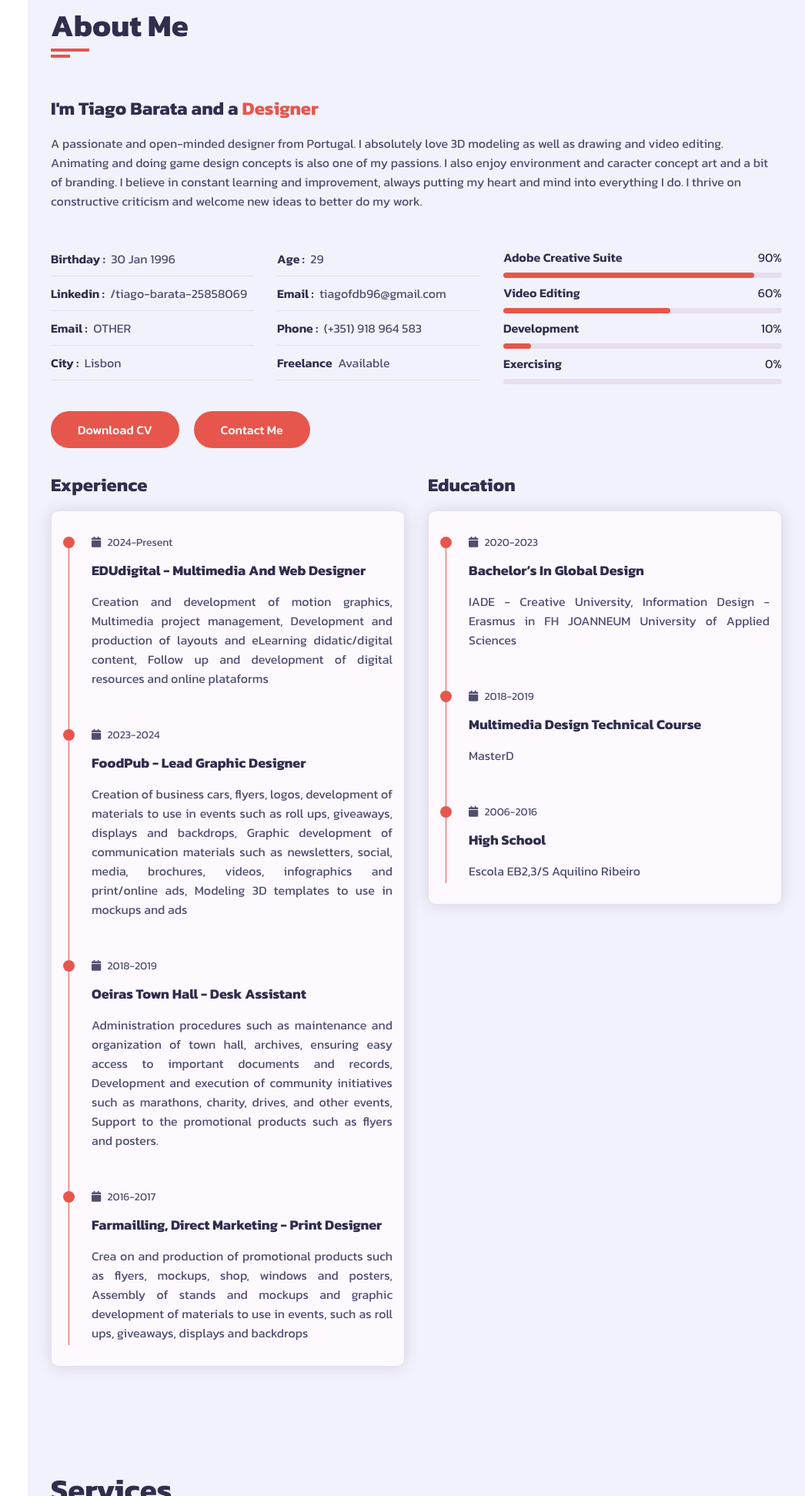
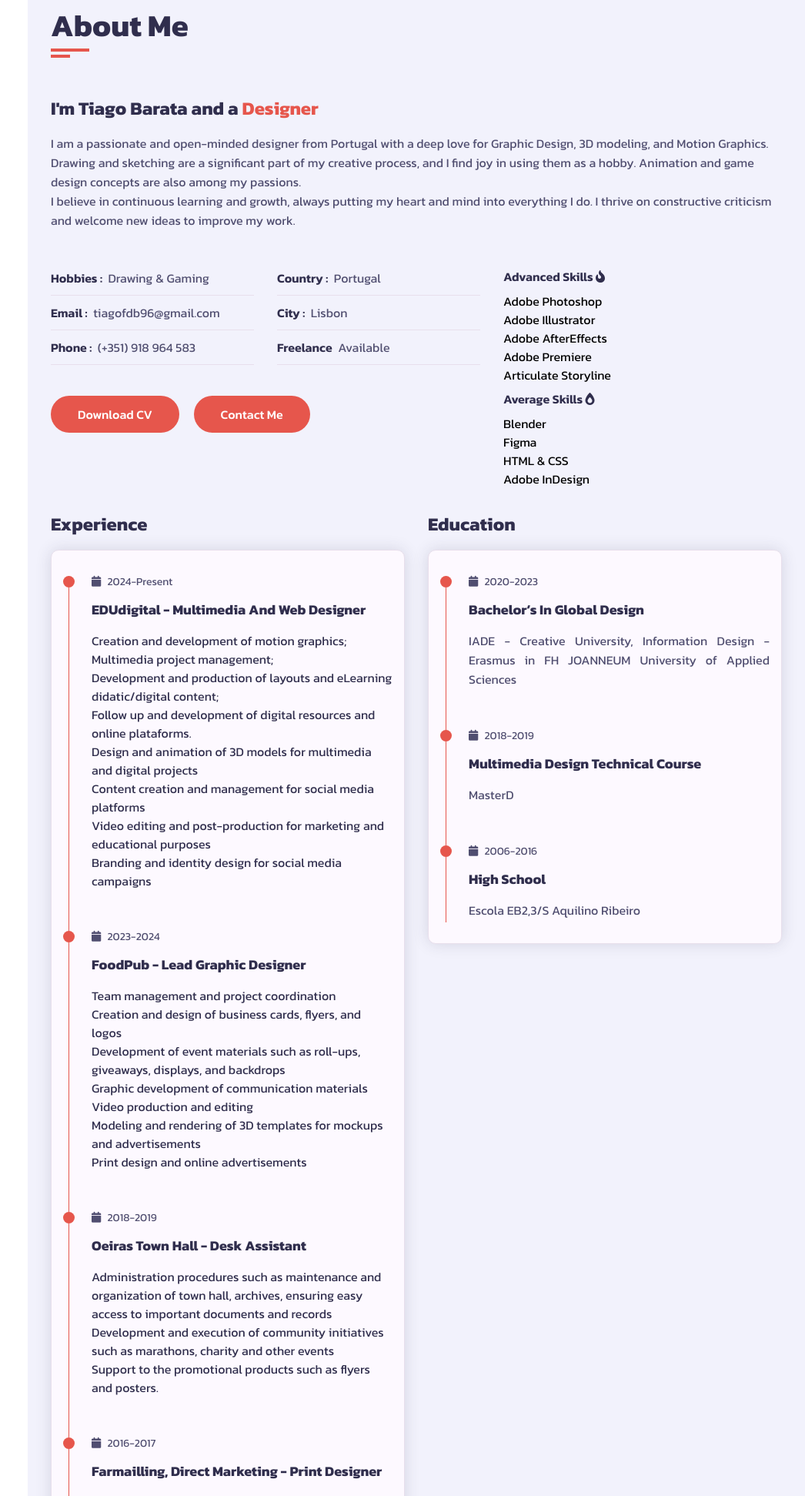
Before and after one commit to tiagofdb/portfolio, a plain HTML site: page index.html in a window 1280 px wide. Shown: the part 857-2800 px from the top of the page at 77% size, without its empty margins (234-1280 px from the left). Drawn offline with nearby package versions, Linux system fonts and the light colour scheme.

Commit message:
Update index.html
Information Update

```diff
--- a/index.html
+++ b/index.html
@@ -47,8 +47,7 @@
 						<div class="home-info padd-15">
 							<h3 class="hello">Hello, my name is <span class="name">Tiago!</span></h3>
 							<h3 class="myprofession">I'm a <span class="typing">Designer</span></h3>
-							<p>I'm a Designer With more than 6 years of experience in the field. My expertise is graphic and motion design.
-							I also do some 3D modelling, video editing and a bit of programming.</p>
+							<p>I am a designer with over 6 years of experience in the field, specializing in graphic and motion design. I also have experience in 3D modeling, video editing, and some programming.</p>
 							<a href="#about" class="btn hire-me">More About Me</a>
 					 	</div>
 					 	 <div class="home-img padd-15">
@@ -71,32 +70,26 @@
 								<div class="row">
 									<div class="about-text padd-15">
 										<h3>I'm Tiago Barata and a <span>Designer</span></h3>
-										<p>A passionate and open-minded designer from Portugal. I absolutely love 3D modeling as well as drawing and video editing. <p>Animating and doing game design concepts is also one of my passions. I also enjoy environment and caracter concept art and a bit of branding. I believe in constant learning and improvement, always putting my heart and mind into everything I do. I thrive on constructive criticism and welcome new ideas to better do my work. </p></p>
+										<p>I am a passionate and open-minded designer from Portugal with a deep love for Graphic Design, 3D modeling, and Motion Graphics. Drawing and sketching are a significant part of my creative process, and I find joy in using them as a hobby. Animation and game design concepts are also among my passions.<p> I believe in continuous learning and growth, always putting my heart and mind into everything I do. I thrive on constructive criticism and welcome new ideas to improve my work.</p></p>
 									</div>
 								</div>
 								<div class="row">
 								<div class="personal-info padd-15">
 									<div class="row">
 										<div class="info-item padd-15">
-											<p>Birthday : <span>30 Jan 1996</span></p>
+											<p>Hobbies : <span>Drawing & Gaming</span></p>
 										</div>
 										<div class="info-item padd-15">
-											<p>Age : <span>29</span></p>
-										</div>
-										<div class="info-item padd-15">
-											<p>Linkedin : <span>/tiago-barata-25858069</span></p>
+											<p>Country : <span>Portugal</span></p>
 										</div>
 										<div class="info-item padd-15">
 											<p>Email : <span>tiagofdb96@gmail.com</span></p>
 										</div>
 										<div class="info-item padd-15">
-											<p>Email : <span>OTHER</span></p>
+											<p>City : <span>Lisbon</span></p>
 										</div>
 										<div class="info-item padd-15">
 											<p>Phone : <span>(+351) 918 964 583</span></p>
-										</div>
-										<div class="info-item padd-15">
-											<p>City : <span>Lisbon</span></p>
 										</div>
 										<div class="info-item padd-15">
 											<p>Freelance <span>Available</span></p>
@@ -112,35 +105,24 @@
 								<div class="skills padd-15">
 									<div class="row">
 										<div class="skill-item padd-15">
-											<h5>Adobe Creative Suite</h5>
-											<div class="progress">
-												<div class="progress-in" style="width: 90%;"></div>
-												<div class="skill-percent">90%</div>
-											</div>
+											<h5>Advanced Skills  <i class="fa fa-fire-alt"></i></h5>
+											<p>Adobe Photoshop</p>
+											<p>Adobe Illustrator</p>
+											<p>Adobe AfterEffects</p>
+											<p>Adobe Premiere</p>
+											<p>Articulate Storyline</p>
 										</div>
 										<div class="skill-item padd-15">
-											<h5>Video Editing</h5>
-											<div class="progress">
-												<div class="progress-in" style="width: 60%;"></div>
-												<div class="skill-percent">60%</div>
-											</div>
+											<h5>Average Skills <i class="fa fa-burn"></i></h5>
+											<p>Blender</p>
+											<p>Figma</p>
+											<p>HTML & CSS</p>
+											<p>Adobe InDesign</p>
 										</div>
-										<div class="skill-item padd-15">
-											<h5>Development</h5>
-											<div class="progress">
-												<div class="progress-in" style="width: 10%;"></div>
-												<div class="skill-percent">10%</div>
-											</div>
-										</div>
-										<div class="skill-item padd-15">
-											<h5>Exercising</h5>
-											<div class="progress">
-												<div class="progress-in" style="width: 0%;"></div>
-												<div class="skill-percent">0%</div>
-											</div>
-										</div>
+
 									</div>
 								</div>
+
 							</div>
 							<div class="row">
 								<div class="experience padd-15">
@@ -156,7 +138,17 @@
 														<i class="fa fa-calendar"></i> 2024-Present
 													</h3>
 													<h4 class="timeline-title">EDUdigital - Multimedia and Web Designer</h4>
-													<p class="timeline-text">Creation and development of motion graphics, Multimedia project management, Development and production of layouts and eLearning didatic/digital content, Follow up and development of digital resources and online plataforms</p>
+													<ul class="bullets">
+														<li>Creation and development of motion graphics;</li>
+														<li>Multimedia project management;</li>
+														<li>Development and production of layouts and eLearning didatic/digital content;</li>
+														<li>Follow up and development of digital resources and online plataforms.</li>
+														<li>Design and animation of 3D models for multimedia and digital projects</li>
+														<li>Content creation and management for social media platforms</li>
+														<li>Video editing and post-production for marketing and educational purposes</li>
+														<li>Branding and identity design for social media campaigns</li>
+													</ul>
+
 												</div>
 												<div class="timeline-item">
 													<div class="circle-dot">
@@ -165,7 +157,15 @@
 														<i class="fa fa-calendar"></i> 2023-2024
 													</h3>
 													<h4 class="timeline-title">FoodPub - Lead Graphic Designer</h4>
-													<p class="timeline-text">Creation of business cars, flyers, logos, development of materials to use in events such as roll ups, giveaways, displays and backdrops, Graphic development of communication materials such as newsletters, social, media, brochures, videos, infographics and print/online ads, Modeling 3D templates to use in mockups and ads</p>
+													<ul class="bullets">
+														<li>Team management and project coordination</li>
+														<li>Creation and design of business cards, flyers, and logos</li>
+														<li>Development of event materials such as roll-ups, giveaways, displays, and backdrops</li>
+														<li>Graphic development of communication materials</li>
+														<li>Video production and editing</li>
+														<li>Modeling and rendering of 3D templates for mockups and advertisements</li>
+														<li>Print design and online advertisements</li>
+													</ul>
 												</div>
 												<div class="timeline-item">
 													<div class="circle-dot">
@@ -174,8 +174,11 @@
 														<i class="fa fa-calendar"></i> 2018-2019
 													</h3>
 													<h4 class="timeline-title">Oeiras Town Hall - Desk Assistant</h4>
-													<p class="timeline-text">Administration procedures such as maintenance and organization of town hall, archives, ensuring easy access to important documents and records, Development and execution of community initiatives such as marathons, charity, drives, and other events, Support to the promotional products such as flyers and posters.
-	</p>
+													<ul class="bullets">
+														<li>Administration procedures such as maintenance and organization of town hall, archives, ensuring easy access to important documents and records</li>
+														<li>Development and execution of community initiatives such as marathons, charity and other events</li>
+														<li>Support to the promotional products such as flyers and posters.</li>
+													</ul>
 												</div>
 												<div class="timeline-item">
 													<div class="circle-dot">
@@ -184,7 +187,11 @@
 														<i class="fa fa-calendar"></i> 2016-2017
 													</h3>
 													<h4 class="timeline-title">Farmailling, Direct Marketing - Print Designer</h4>
-													<p class="timeline-text">Crea on and production of promotional products such as flyers, mockups, shop, windows and posters, Assembly of stands and mockups and graphic development of materials to use in events, such as roll ups, giveaways, displays and backdrops</p>
+													<ul class="bullets">
+														<li>Creation and production of promotional products such as flyers, mockups, shop, windows and posters</li>
+														<li>Assembly of stands and mockups and graphic development of materials to use in events, such as roll ups, giveaways, displays and backdrops</li>
+														<li>Worked closely with printers, fabricators, and event coordinators to ensure quality and timely delivery of materials.</li>
+													</ul>
 												</div>
 										</div>
 									</div>
@@ -246,10 +253,11 @@
 					<div class="service-item padd-15">
 						<div class="service-item-inner">
 							<div class="icon">
-								<i class="fa fa-mobile-alt"></i>
+								<i class="fa fa-paintbrush"></i>
 							</div>
-							<h4>Web Design</h4>
-							<p>Sites e cenas</p>
+							<h4>Graphic Design</h4>
+							<p>Creation of high-quality visuals for print and digital media, including flyers, brochures, posters, infographics, and social media content.</p>
+							<p></p>
 						</div>
 					</div>
 					<!-- ========== Services item END ========= -->
@@ -259,8 +267,8 @@
 							<div class="icon">
 								<i class="fa fa-cube"></i>
 							</div>
-							<h4>Web Design</h4>
-							<p>Sites e cenas</p>
+							<h4>3D Modeling</h4>
+							<p>Design, animation and rendering of 3D models for product mockups, advertisements, architectural visualizations, branding and presentations</p>
 						</div>
 					</div>
 					<!-- ========== Services item END ========= -->
@@ -268,10 +276,10 @@
 					<div class="service-item padd-15">
 						<div class="service-item-inner">
 							<div class="icon">
-								<i class="fa fa-palette"></i>
+								<i class="fa fa-laptop-code"></i>
 							</div>
 							<h4>Web Design</h4>
-							<p>Sites e cenas</p>
+							<p>Creation of visually appealing web layouts and user interfaces (UI/UX) including banners, landing pages, and interactive features.</p>
 						</div>
 					</div>
 					<!-- ========== Services item END ========= -->
@@ -279,10 +287,10 @@
 					<div class="service-item padd-15">
 						<div class="service-item-inner">
 							<div class="icon">
-								<i class="fa fa-search"></i>
+								<i class="fa fa-film"></i>
 							</div>
-							<h4>Web Design</h4>
-							<p>Sites e cenas</p>
+							<h4>Motion Graphics</h4>
+							<p>Development of animated graphics for videos, explainer content, and social media campaigns.</p>
 						</div>
 					</div>
 					<!-- ========== Services item END ========= -->
@@ -290,10 +298,10 @@
 					<div class="service-item padd-15">
 						<div class="service-item-inner">
 							<div class="icon">
-								<i class="fa fa-bullhorn"></i>
+								<i class="fa fa-video"></i>
 							</div>
-							<h4>Web Design</h4>
-							<p>Sites e cenas</p>
+							<h4>Video Editing and Post-Production</h4>
+							<p>Professional video editing for promotional, corporate, or educational purposes, including sound design and color correction</p>
 						</div>
 					</div>
 					<!-- ========== Services item END ========= -->
@@ -301,10 +309,10 @@
 					<div class="service-item padd-15">
 						<div class="service-item-inner">
 							<div class="icon">
-								<i class="fa fa-code"></i>
+								<i class="fa fa-id-badge"></i>
 							</div>
-							<h4>Web Design</h4>
-							<p>Sites e cenas</p>
+							<h4>Branding and Identity Design</h4>
+							<p>Creation of branding guidelines such as logos, typography, and visual styles that establish and strengthen a brand's identity.</p>
 						</div>
 					</div>
 					<!-- ========== Services item END ========= -->
@@ -321,16 +329,11 @@
 							</div>
 						</div>
 						<div class="row">
-							<div class="portfolio-heading padd-15">
-								<h2>My Last Projects:</h2>
-							</div>
-						</div>
-						<div class="row">
 						<!-- ========== Portfolio item Start ========= -->
 							<div class="portfolio-item padd-15">
 								<div class="portfolio-item-inner shadow-dark">
 									<div class="portfolio-img">
-										<img src="Img_Port.jpeg" alt="">
+										<img src="Render_5.jpg" alt="">
 									</div>
 								</div>
 							</div>
@@ -339,7 +342,7 @@
 							<div class="portfolio-item padd-15">
 								<div class="portfolio-item-inner shadow-dark">
 									<div class="portfolio-img">
-										<img src="Img_Port.jpeg" alt="">
+										<img src="123.png" alt="">
 									</div>
 								</div>
 							</div>
@@ -348,7 +351,7 @@
 							<div class="portfolio-item padd-15">
 								<div class="portfolio-item-inner shadow-dark">
 									<div class="portfolio-img">
-										<img src="Img_Port.jpeg" alt="">
+										<img src="mockup3.png" alt="">
 									</div>
 								</div>
 							</div>
@@ -357,7 +360,7 @@
 							<div class="portfolio-item padd-15">
 								<div class="portfolio-item-inner shadow-dark">
 									<div class="portfolio-img">
-										<img src="Img_Port.jpeg" alt="">
+										<img src="img1.png" alt="">
 									</div>
 								</div>
 							</div>
@@ -366,7 +369,7 @@
 							<div class="portfolio-item padd-15">
 								<div class="portfolio-item-inner shadow-dark">
 									<div class="portfolio-img">
-										<img src="Img_Port.jpeg" alt="">
+										<img src="tracker.jpeg" alt="">
 									</div>
 								</div>
 							</div>
@@ -375,13 +378,13 @@
 							<div class="portfolio-item padd-15">
 								<div class="portfolio-item-inner shadow-dark">
 									<div class="portfolio-img">
-										<img src="Img_Port.jpeg" alt="">
+										<img src="jenga.jpeg" alt="">
 									</div>
 								</div>
 							</div>
+						</div>
+						</div>
 						<!-- ========== Portfolio item END ========= -->
-						</div>
-					</div>
 				</section>
 				<!-- ========== Portfolio Section END ========= -->
 <!-- ========== CONTACT Section Start ========= -->
```
